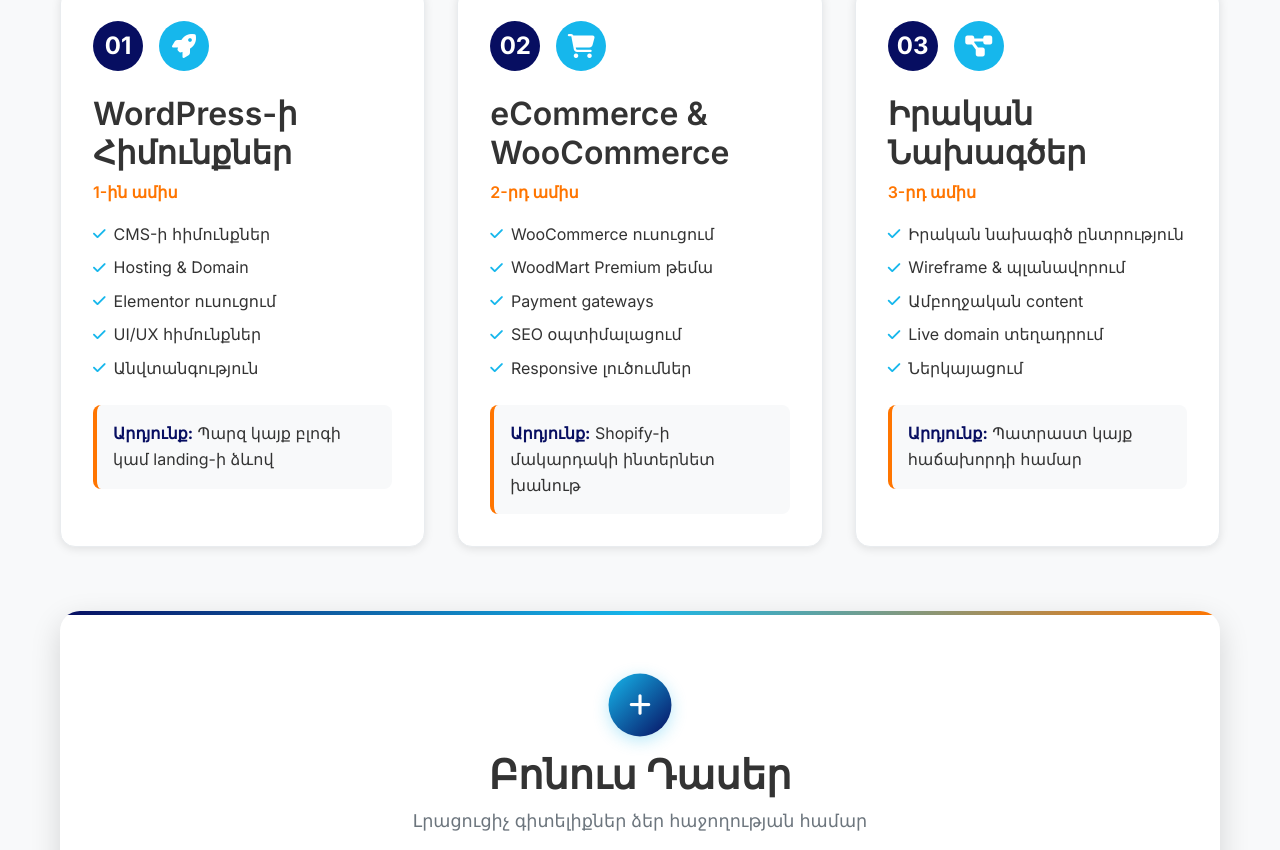
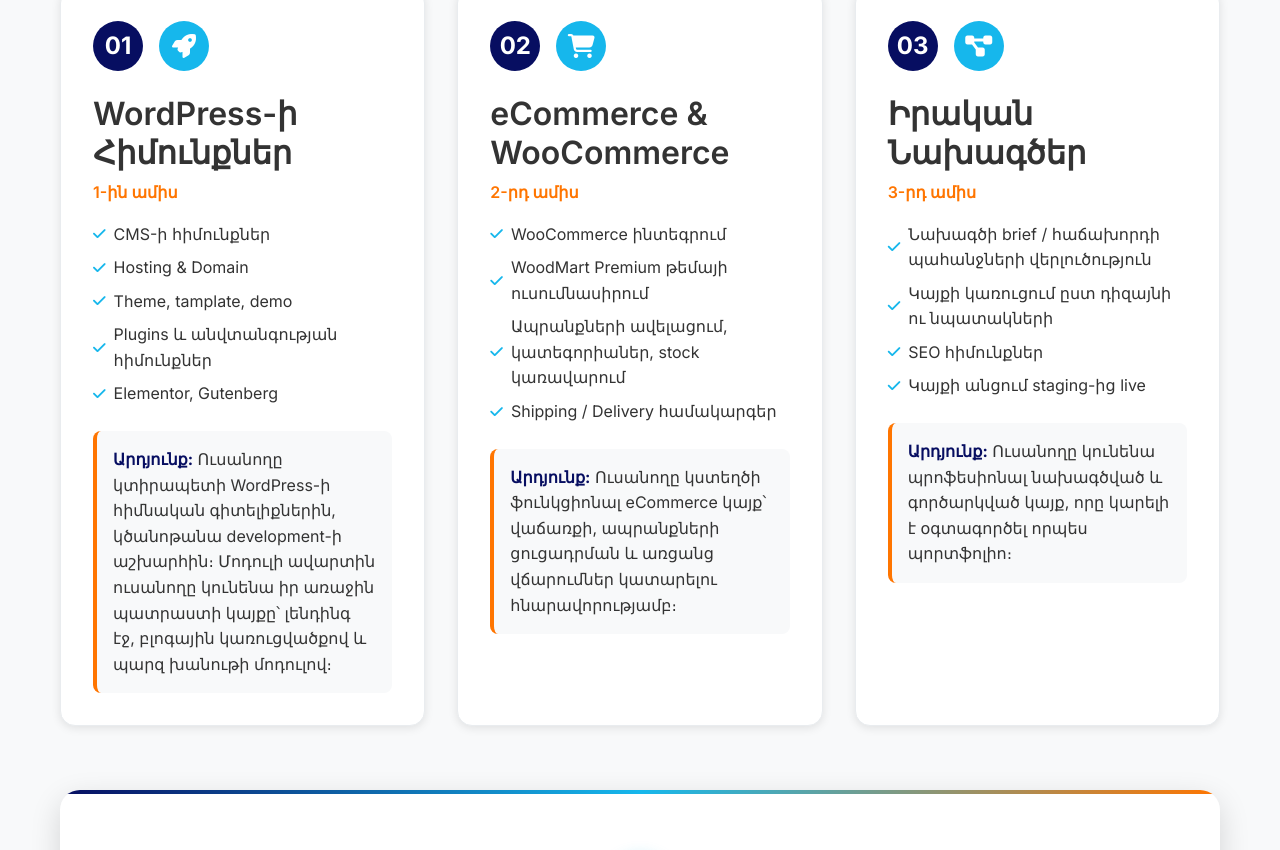
Before and after one commit to Neetrino/wp-lesson, a plain HTML site: page index.html in a window 1280 px wide. Shown: the part 1320-2170 px from the top of the page. Drawn offline with Linux system fonts and the light colour scheme.

Commit message:
Update course module descriptions and outcomes
- Module 1: Updated features to include Theme/template/demo, Plugins & security basics, Elementor/Gutenberg
- Module 1: Enhanced outcome description with detailed learning objectives
- Module 2: Updated features to focus on WooCommerce integration, product management, shipping systems
- Module 2: Enhanced outcome description with specific eCommerce capabilities
- Module 3: Updated features to include project brief analysis, SEO basics, staging to live deployment
- Module 3: Enhanced outcome description emphasizing portfolio-ready professional website

```diff
--- a/index.html
+++ b/index.html
@@ -231,12 +231,12 @@
                     <ul class="course-features">
                         <li><i class="fas fa-check"></i> CMS-ի հիմունքներ</li>
                         <li><i class="fas fa-check"></i> Hosting & Domain</li>
-                        <li><i class="fas fa-check"></i> Elementor ուսուցում</li>
-                        <li><i class="fas fa-check"></i> UI/UX հիմունքներ</li>
-                        <li><i class="fas fa-check"></i> Անվտանգություն</li>
+                        <li><i class="fas fa-check"></i> Theme, tamplate, demo</li>
+                        <li><i class="fas fa-check"></i> Plugins և անվտանգության հիմունքներ</li>
+                        <li><i class="fas fa-check"></i> Elementor, Gutenberg</li>
                     </ul>
                     <div class="course-result">
-                        <strong>Արդյունք:</strong> Պարզ կայք բլոգի կամ landing-ի ձևով
+                        <strong>Արդյունք:</strong> Ուսանողը կտիրապետի WordPress-ի հիմնական գիտելիքներին, կծանոթանա development-ի աշխարհին։ Մոդուլի ավարտին ուսանողը կունենա իր առաջին պատրաստի կայքը՝ լենդինգ էջ, բլոգային կառուցվածքով և պարզ խանութի մոդուլով։
                     </div>
                 </div>
 
@@ -251,14 +251,13 @@
                     <h3 class="course-title">eCommerce & WooCommerce</h3>
                     <p class="course-duration">2-րդ ամիս</p>
                     <ul class="course-features">
-                        <li><i class="fas fa-check"></i> WooCommerce ուսուցում</li>
-                        <li><i class="fas fa-check"></i> WoodMart Premium թեմա</li>
-                        <li><i class="fas fa-check"></i> Payment gateways</li>
-                        <li><i class="fas fa-check"></i> SEO օպտիմալացում</li>
-                        <li><i class="fas fa-check"></i> Responsive լուծումներ</li>
+                        <li><i class="fas fa-check"></i> WooCommerce ինտեգրում</li>
+                        <li><i class="fas fa-check"></i> WoodMart Premium թեմայի ուսումնասիրում</li>
+                        <li><i class="fas fa-check"></i> Ապրանքների ավելացում, կատեգորիաներ, stock կառավարում</li>
+                        <li><i class="fas fa-check"></i> Shipping / Delivery համակարգեր</li>
                     </ul>
                     <div class="course-result">
-                        <strong>Արդյունք:</strong> Shopify-ի մակարդակի ինտերնետ խանութ
+                        <strong>Արդյունք:</strong> Ուսանողը կստեղծի ֆունկցիոնալ eCommerce կայք՝ վաճառքի, ապրանքների ցուցադրման և առցանց վճարումներ կատարելու հնարավորությամբ։
                     </div>
                 </div>
 
@@ -273,14 +272,13 @@
                     <h3 class="course-title">Իրական Նախագծեր</h3>
                     <p class="course-duration">3-րդ ամիս</p>
                     <ul class="course-features">
-                        <li><i class="fas fa-check"></i> Իրական նախագիծ ընտրություն</li>
-                        <li><i class="fas fa-check"></i> Wireframe & պլանավորում</li>
-                        <li><i class="fas fa-check"></i> Ամբողջական content</li>
-                        <li><i class="fas fa-check"></i> Live domain տեղադրում</li>
-                        <li><i class="fas fa-check"></i> Ներկայացում</li>
+                        <li><i class="fas fa-check"></i> Նախագծի brief / հաճախորդի պահանջների վերլուծություն</li>
+                        <li><i class="fas fa-check"></i> Կայքի կառուցում ըստ դիզայնի ու նպատակների</li>
+                        <li><i class="fas fa-check"></i> SEO հիմունքներ</li>
+                        <li><i class="fas fa-check"></i> Կայքի անցում staging-ից live</li>
                     </ul>
                     <div class="course-result">
-                        <strong>Արդյունք:</strong> Պատրաստ կայք հաճախորդի համար
+                        <strong>Արդյունք:</strong> Ուսանողը կունենա պրոֆեսիոնալ նախագծված և գործարկված կայք, որը կարելի է օգտագործել որպես պորտֆոլիո։
                     </div>
                 </div>
             </div>
```
